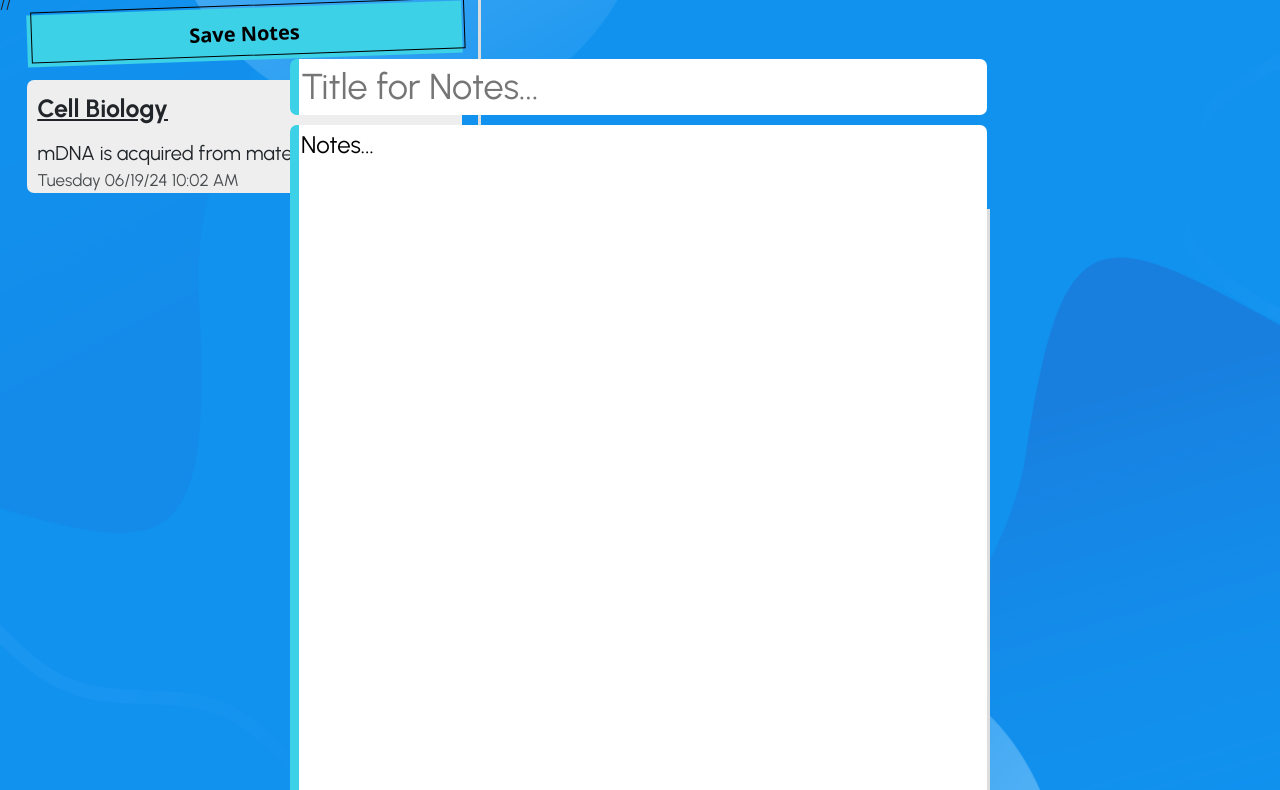
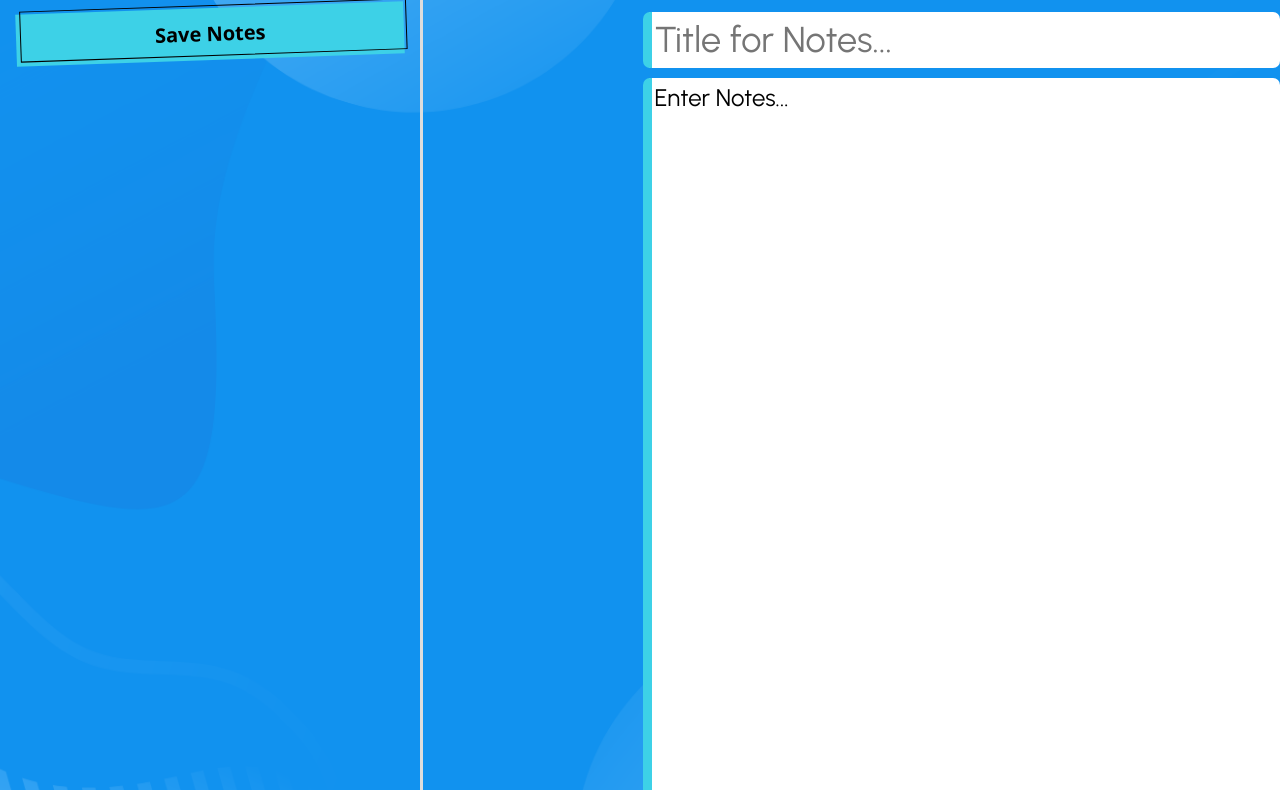
Before and after one commit to aam214/Lecture-Notes-App, a plain HTML site: page index.html in a window 1280 px wide. Shown: the part 160-950 px from the top of the page. Drawn offline with nearby package versions, Linux system fonts and the light colour scheme.

Commit message:
Edited type of display and margins in CSS. Added necessary spacing in app.js for better flow. Moved HTML to NotesUI.js. In NotesUI.js added querySelectors and event listeners for onAdd and onEdit. Add  .forEach( ) method to onEdit and const variables to trim newTitle and newBody. Imported NotesUI.js to app.js. Added getElementId for the id of app in app.js. .

```diff
--- a/index.html
+++ b/index.html
@@ -16,23 +16,7 @@
   </head>
   <body>
 <h1 class="mt-5">My Notes</h1>
-  <div class="app" id="app">
-
-  //<div class="side-bar">
-  <button class="button-53" role="button">Save Notes</button>
-  <div class="note-list">
-    <div class="select-notes">
-  <div class="list-heading">Cell Biology</div>
-  <div class="list-body">mDNA is acquired from maternal DNA.</div>
-  <div class="list-time-stamp">Tuesday 06/19/24 10:02 AM</div>
-  </div>
-  </div>
-</div>
-  </div>
-  <div class="preview">
-  <input class="title-input" type="text" placeholder="Title for Notes...">
-  <textarea class="notes-body">Notes...</textarea>
-</div>
+  <div class="app" id="app"></div>
 <script src="./js/app.js" type="module"></script>
 
 </body>
--- a/js/NotesUI.js
+++ b/js/NotesUI.js
@@ -1,5 +1,5 @@
 export default class NotesUI{
-  constructor(root, {onSelect, onAdd, onEdit, onDelete} = {}) {
+  constructor(root, { onSelect, onAdd, onEdit, onDelete } = {}) {
     this.root = root;
     this.onSelect = onSelect;
     this.onAdd = onAdd;
@@ -9,14 +9,30 @@ export default class NotesUI{
     <div class="side-bar">
     <button class="button-53" role="button">Save Notes</button>
     <div class="note-list">
-
+    </div>
     </div>
     <div class="preview">
     <input class="title-input" type="text" placeholder="Title for Notes...">
     <textarea class="notes-body">Enter Notes...</textarea>
     </div>
+
     `;
 
+    const addNotebutton =this.root.querySelector(".button-53");
+    const titleEnter = this.root.querySelector(".title-input");
+    const inputBody = this.root.querySelector(".notes-body");
 
+    addNotebutton.eventListener("click", () =>{
+      this.onAdd();
+    });
+
+    [titleEnter, inputBody].forEach(inputNow => {
+      inputNow.addEventListener("blur", () => {
+      const newTitle = titleEnter.value.trim();
+      const newBody = inputBody.value.trim();
+
+      this.onEdit(newTitle, newBody);
+      });
+    });
   }
 }
--- a/js/app.js
+++ b/js/app.js
@@ -1,5 +1,13 @@
 import NotesAPI from "./NotesAPI.js";
+import NotesUI from "./NotesUI.js";
 
-NotesAPI.removeNote(86008);
-
-console.log(NotesAPI.showArchivedNotes());
+const app =document.getElementById("app");
+const ui = new NotesUI(app, {
+  onNoteSelect (){
+    console.log("Note selected!!");
+  },
+  onEdit(newTitle, newBody){
+    console.log(newTitle);
+    console.log(newBody);
+  }
+})
--- a/style.css
+++ b/style.css
@@ -51,18 +51,15 @@ margin-top: 20px;
   opacity: 0.8;
 }
 .preview{
-  border-right: 3px solid #dddddd;
-  display: flex;
+display: block;
   font-size: 1.5em;
-  flex-direction: column;
-  margin: 0 auto;
+  margin-top: 20px;
   max-width: 700px;
-  flex-grow: 1;
+ margin-left: 220px;
 }
 .notes-body,.title-input{
   border: none;
   font-size: 1.5em;
-  margin-top: -150px;
   border-radius: 7px;
   border-left: 9px solid#3DD1E7;;
   outline: none;
```
Also changed, not shown: js/NotesAPI.js (+5 -4 lines).
